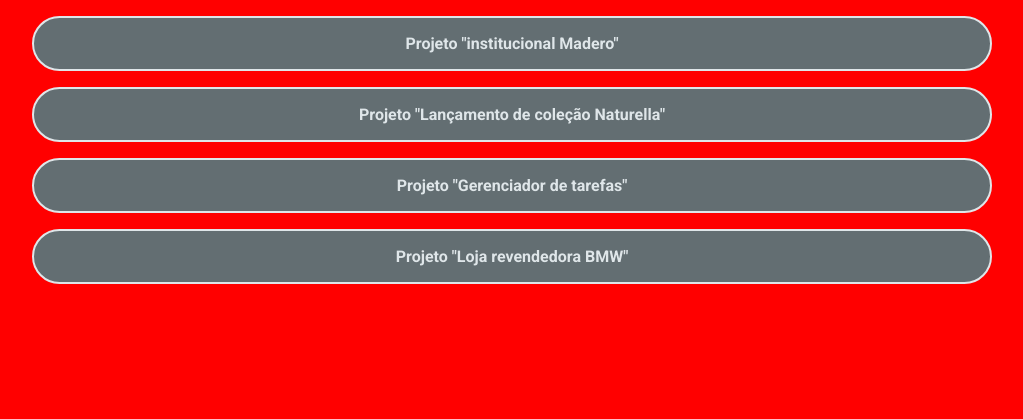
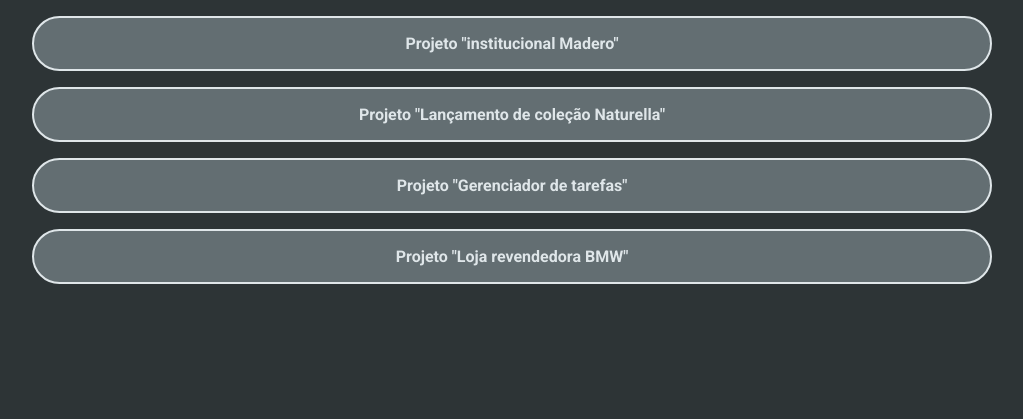
Before and after one commit to marloncunhabr/Portfolio_link, a website: page index.html in a window 1280 px wide. Shown: the part 381-800 px from the top of the page, without its empty margins (128-1151 px from the left). Drawn offline with Linux system fonts and the light colour scheme.

Commit message:
Cor de fundo atualizad a

```diff
--- a/src/style/main.less
+++ b/src/style/main.less
@@ -14,7 +14,7 @@
 }
 
 body {
-    background-color: red;
+    background-color: @corDeFundo;
 
     h1 {
         color: @corDosTextos;
```
Also changed, not shown: build/style/main.css.
